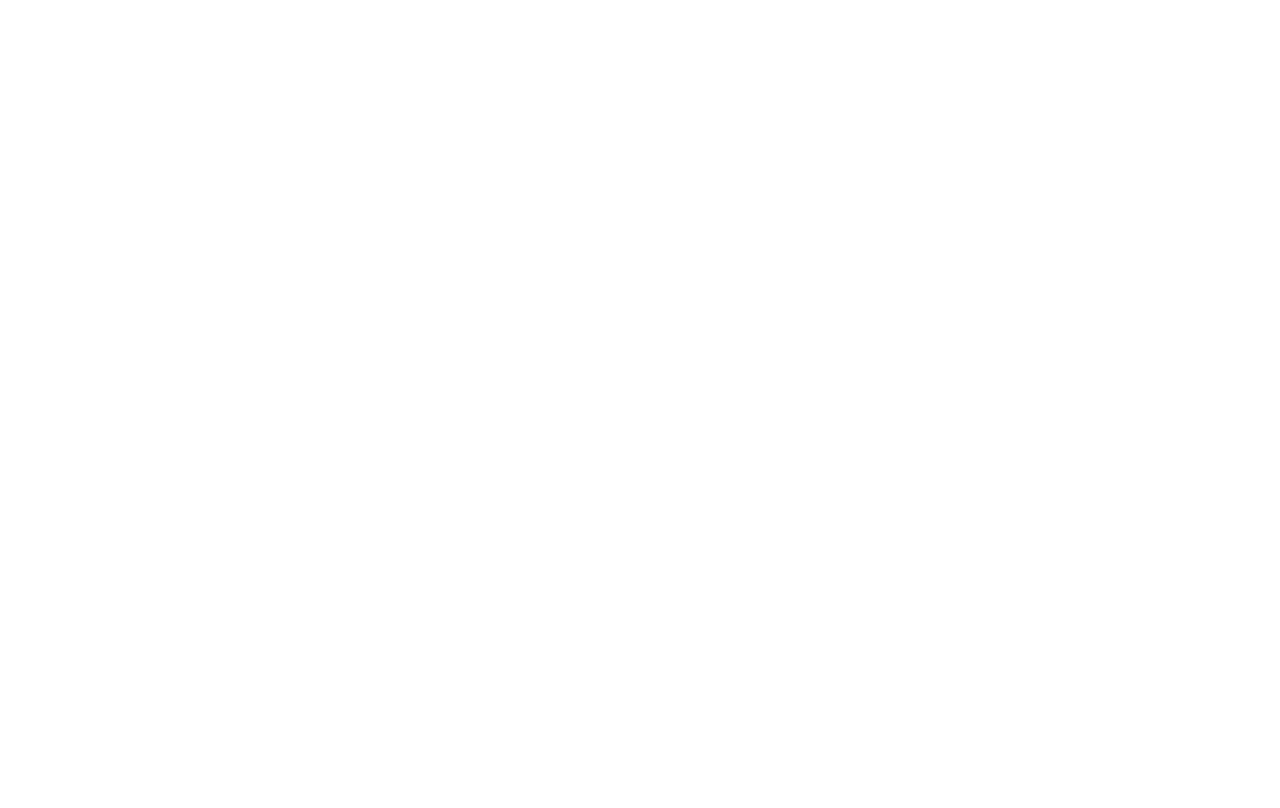
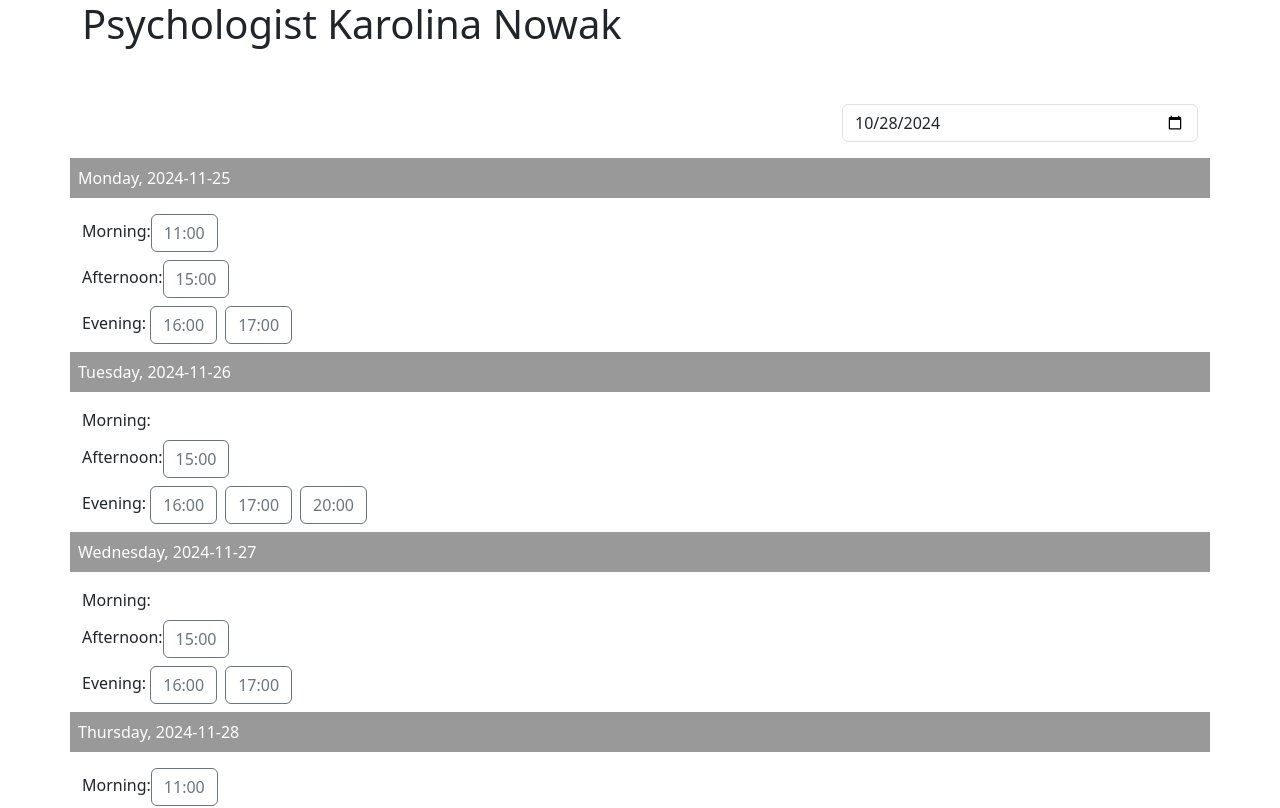
Before and after one commit to karolina-rachuta/booking_app, a React (Create React App) app: page /book/online in a window 1280 px wide. Before the commit this address had no page. Shown: the top 808 px of the page. Built offline with nearby package versions, Linux system fonts and the light colour scheme; data requests are answered from the project's data file.

Commit message:
creating Bookview  component and adding styling, adding filtering by date

```diff
--- a/backend_api/api.json
+++ b/backend_api/api.json
@@ -1,17 +1,48 @@
 {
-  "visits": [{
+  "visits": [
+    {
       "id": 1,
-      "data": "2024-11-23",
+      "data": "2024-11-25",
+      "avaiableHours": ["11:00", "15:00", "16:00", "17:00"]
+    },
+    {
+      "id": 2,
+      "data": "2024-11-26",
+      "avaiableHours": ["15:00", "16:00", "17:00", "20:00"]
+    },
+    {
+      "id": 3,
+      "data": "2024-11-27",
       "avaiableHours": ["15:00", "16:00", "17:00"]
     },
     {
-      "id": 2,
-      "data": "2024-11-24",
+      "id": 4,
+      "data": "2024-11-28",
+      "avaiableHours": ["11:00", "15:00", "16:00", "17:00"]
+    },
+    {
+      "id": 5,
+      "data": "2024-11-29",
+      "avaiableHours": ["15:00", "16:00", "17:00", "20:00"]
+    },
+    {
+      "id": 6,
+      "data": "2024-11-30",
       "avaiableHours": ["15:00", "16:00", "17:00"]
     },
     {
-      "id": 3,
-      "data": "2024-11-25",
+      "id": 7,
+      "data": "2024-12-02",
+      "avaiableHours": ["11:00", "15:00", "16:00", "17:00"]
+    },
+    {
+      "id": 8,
+      "data": "2024-12-03",
+      "avaiableHours": ["15:00", "16:00", "17:00", "20:00"]
+    },
+    {
+      "id": 9,
+      "data": "2024-12-04",
       "avaiableHours": ["15:00", "16:00", "17:00"]
     }
   ],
@@ -24,5 +55,6 @@
     "online": false,
     "confirmation": false
 
-  }]
+  }
+]
 }
--- a/src/App.js
+++ b/src/App.js
@@ -1,7 +1,7 @@
 import 'bootstrap/dist/css/bootstrap.min.css';
 import { BrowserRouter, Routes, Route } from 'react-router-dom';
-import Button from 'react-bootstrap/Button';
 import Homeview from './components/Homeview';
+import Bookview from './components/Bookview';
 
 function App() {
   return (
@@ -9,7 +9,8 @@
     	<BrowserRouter>
       		<Routes>
         		<Route path="/" element={<Homeview/>}/>
-        		<Route path="/book" element={<Button variant="primary">Button as link</Button>}/>
+        		<Route path="/book/:type" element={<Bookview/>}/>
+        		<Route path="/form/:hour" element={<div>Reservation</div>}/>
       		</Routes>
       	</BrowserRouter>
     </div>
--- /dev/null
+++ b/src/components/Bookview.jsx
@@ -0,0 +1,121 @@
+import { useState, useEffect } from "react";
+import { useParams } from "react-router-dom";
+import { Link } from "react-router-dom";
+import Container from "react-bootstrap/Container";
+import Row from "react-bootstrap/Row";
+import Col from "react-bootstrap/Col";
+import FormControl from "react-bootstrap/FormControl";
+import Button from 'react-bootstrap/Button';
+
+function Bookview() {
+  const params = useParams();
+  const [visits, setVisits] = useState([]);
+  const [startDate, setStartDate] = useState(new Date().toJSON().slice(0, 10));
+
+  console.log(params);
+
+  useEffect(() => {
+    getVisits()
+      .then((data) => setVisits(data))
+      .catch((error) => console.log(error));
+  }, []);
+
+  async function getVisits() {
+    const response = await fetch("http://localhost:3004/visits");
+    const data = await response.json();
+    return data;
+  }
+
+  function handleChangeCalendar(e) {
+    setStartDate(e.target.value);
+  }
+
+  function convertDay(dt) {
+    const weekDays = [
+      "Sunday",
+      "Monday",
+      "Tuesday",
+      "Wednesday",
+      "Thursday",
+      "Friday",
+      "Saturday",
+    ];
+    return weekDays[new Date(dt).getDay()];
+  }
+
+  return (
+    <Container>
+      <Row>
+        <Col>
+          <h1>Psychologist Karolina Nowak</h1>
+        </Col>
+      </Row>
+      <Row className="flex-row-reverse">
+        <Col className="text-right mt-5 mb-3" sm={6} md={4}>
+          <FormControl
+            type="date"
+            value={startDate}
+            onChange={handleChangeCalendar}
+          />
+        </Col>
+      </Row>
+
+      {visits.filter((visit) => (
+        (new Date(visit.data)) > (new Date(startDate))
+      ))
+      .map((visit) => (
+        <Row key={visit.date}>
+          <Col
+            className="mb-3"
+            style={{
+              backgroundColor: "#999",
+              color: "#fff",
+              padding: "8px",
+              boxSizing: "border-box",
+            }}
+            xs={12}
+          >
+            {convertDay(visit.data)}, {visit.data}
+          </Col>
+
+          <Col className="mb-2" xs={12}>
+            Morning:
+            {visit.avaiableHours
+              .filter((hour) => parseInt(hour) < 12)
+              .map((hour) => (
+                <Link to="/form/10" className="mr-2">
+                    <Button className="me-2" variant="outline-secondary">{hour}</Button>
+                </Link>
+              ))}
+          </Col>
+
+          <Col className="mb-2" xs={12}>
+            Afternoon:
+            {visit.avaiableHours
+              .filter((hour) => parseInt(hour) >= 12 && parseInt(hour) < 16)
+              .map((hour) => (
+                <Link to="/form/10" className="mr-2">
+                    <Button className="me-2" variant="outline-secondary">{hour}</Button>
+                </Link>
+              ))}
+          </Col>
+
+          <Col className="mb-2" xs={12}>
+            Evening:{" "}
+            {visit.avaiableHours
+              .filter((hour) => parseInt(hour) >= 16)
+              .map((hour) => (
+                <Link to="/form/10" >
+                    <Button className="me-2" variant="outline-secondary">
+                  {hour}
+                    </Button>
+                </Link>
+              ))}
+          </Col>
+      </Row>
+      ))}
+    </Container>
+  );
+}
+
+export default Bookview;
--- a/src/components/Homeview.jsx
+++ b/src/components/Homeview.jsx
@@ -1,3 +1,4 @@
+import { Link } from "react-router-dom";
 import Container from "react-bootstrap/Container";
 import Col from "react-bootstrap/Col";
 import Row from "react-bootstrap/Row";
@@ -11,6 +12,66 @@
           <img src={Logo} alt="Logo" />
         </Col>
       </Row>
+      <Row>
+        <Col xs={12}>
+          <div className="flex-row d-flex flex-nowrap mb-1 mr-2">
+            <div className="flex-col flex-nowrap" style={{ width: "60%" }}>
+              <div className="flex-cell name"> Stationary Consultation</div>
+              <div className="flex-cell comment"></div>
+            </div>
+            <div className="flex-col w-40" style={{ width: "40%" }}>
+              <div className="flex-cell duration">
+                <span className="duration">50 min</span>
+              </div>
+              <div className="flex-cell price"></div>
+            </div>
+            <div
+              className="flex-col justify-content-end"
+              style={{ width: "80px" }}
+            >
+              <div className="flex-cell button">
+                <Link
+                  to="/book/stationary"
+                  className="btn btn-primary btn-sm service"
+                  data-id="35033"
+                >
+                  <span className="choose">Choose</span>
+                  <span className="ok glyphicon glyphicon-ok"></span>
+                </Link>
+              </div>
+            </div>
+          </div>
+        </Col>
+        <Col xs={12}>
+          <div className="flex-row d-flex flex-nowrap mb-1 mr-2">
+            <div className="flex-col flex-nowrap" style={{ width: "60%" }}>
+              <div className="flex-cell name">Online Consultation</div>
+              <div className="flex-cell comment"></div>
+            </div>
+            <div className="flex-col w-40" style={{ width: "40%" }}>
+              <div className="flex-cell duration">
+                <span className="duration">50 min</span>
+              </div>
+              <div className="flex-cell price"></div>
+            </div>
+            <div
+              className="flex-col justify-content-end"
+              style={{ width: "80px" }}
+            >
+              <div className="flex-cell button">
+                <Link
+                  to="/book/online"
+                  className="btn btn-primary btn-sm service"
+                  data-id="35033"
+                >
+                  <span className="choose">Choose</span>
+                  <span className="ok glyphicon glyphicon-ok"></span>
+                </Link>
+              </div>
+            </div>
+          </div>
+        </Col>
+      </Row>
     </Container>
   );
 }
```
Also changed, not shown: src/images/logo.webp (added), 1 other file (tests, documents, lock files or other folders).
